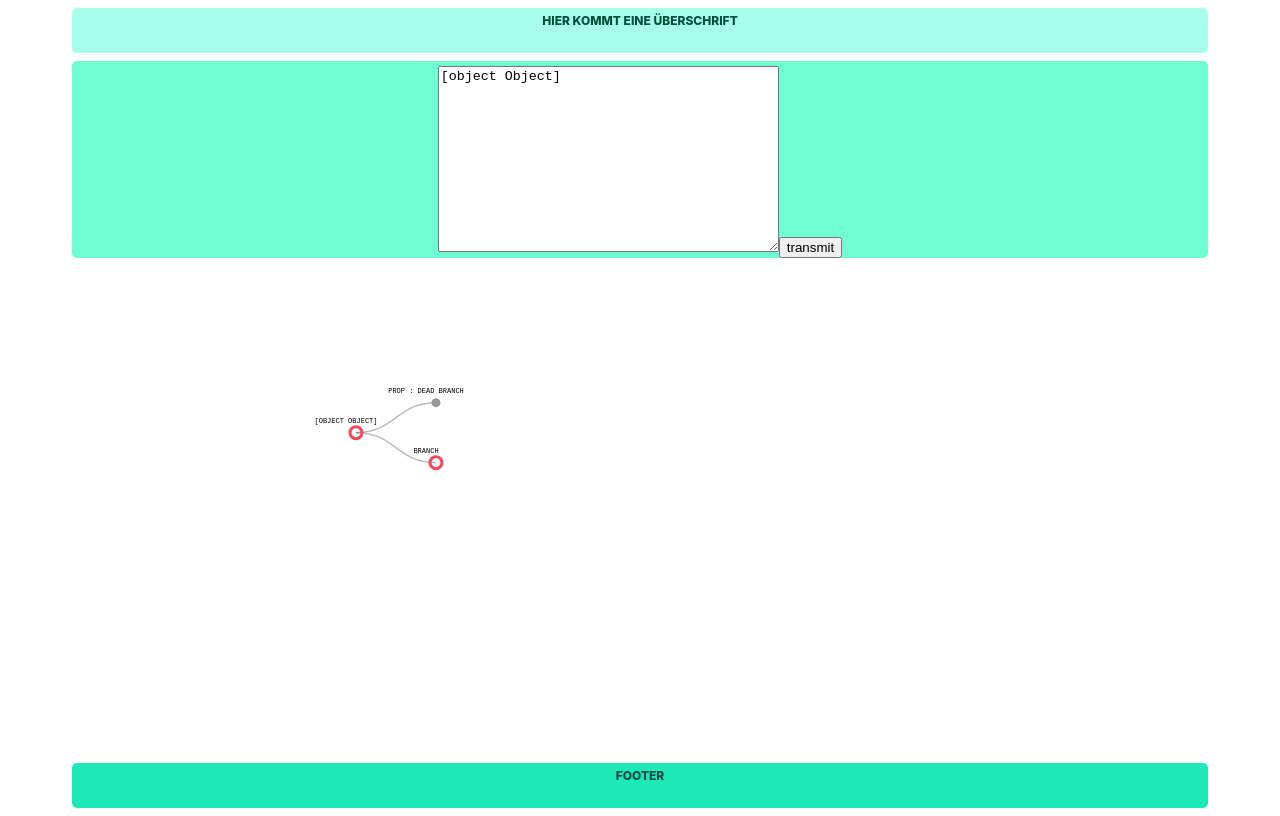
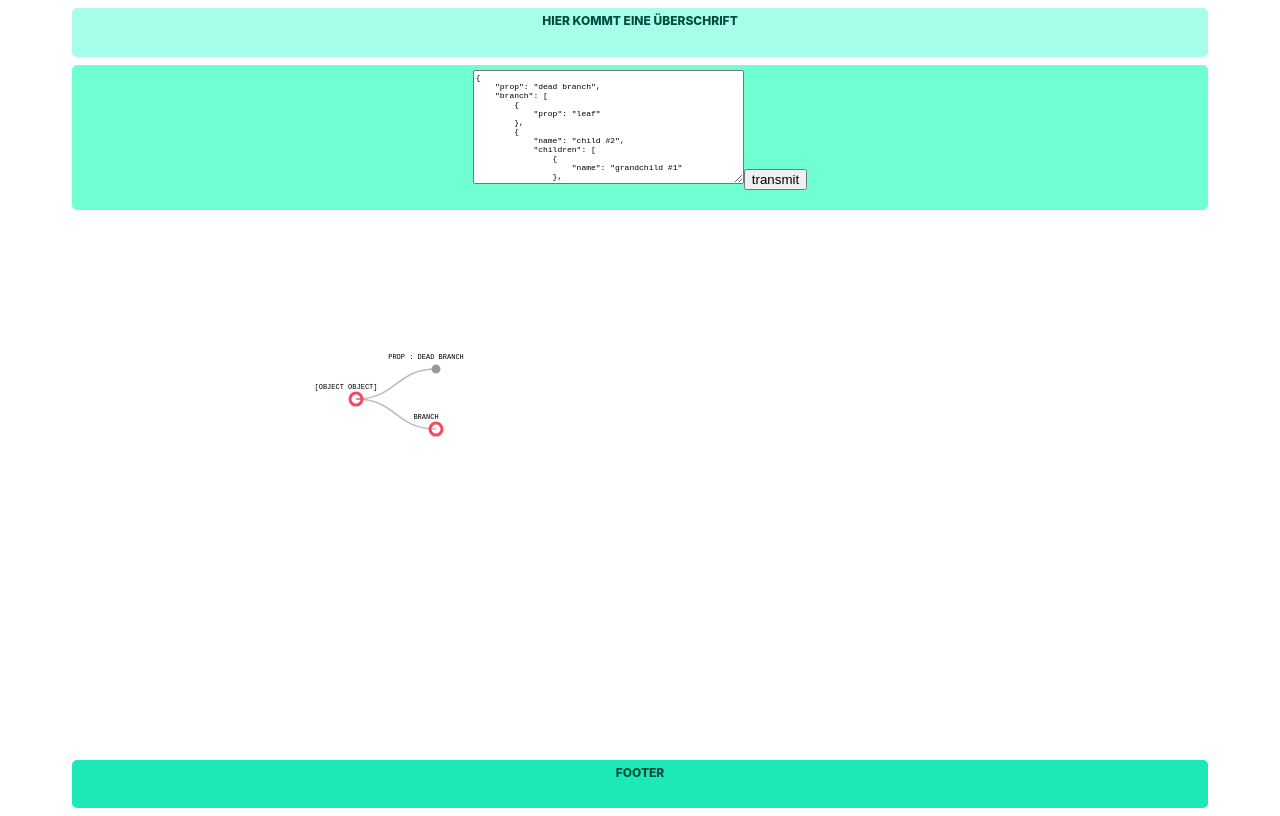
Before and after one commit to Erwin-Feld/visualize-hirarchical-data, a Vue app: page / in a window 1280 px wide. Built offline with nearby package versions, Linux system fonts and the light colour scheme.

Commit message:
changed input field to display object as a string using  undefined, 4 at the end
changed logic of data input variable
on default v model is bind to userinput variable
if transmitting the data the value gets bind to dataTransmit

added try and catch block to catch syntax error for html5 parse

```diff
--- a/src/components/UserInput.vue
+++ b/src/components/UserInput.vue
@@ -1,75 +1,78 @@
 <template>
   <div id="userInput">
-
-
-     <textarea  rows="12" cols="40" v-model="userinput" />
+    <textarea class="dataInput" cols="50" rows="12" v-model="userinput" />
 
     <button type="button" @click="transmitData">transmit</button>
   </div>
-
 </template>
 
 <script>
-
 // import { ref } from "@vue/runtime-core";
 
-
-import {parse} from 'json5'
+import { parse } from "json5";
 
 export default {
-
   // https://stackoverflow.com/a/69194446/14809198
-    emits: ['transmit-data'],
-
-
+  emits: ["transmit-data"],
 
   //  WORKS !!!
   data() {
     return {
-        userinput: {},
-
-    }
+      userinput: JSON.stringify({
+        prop: "dead branch",
+        branch: [
+          { prop: "leaf" },
+          {
+            name: "child #2",
+            children: [
+              { name: "grandchild #1" },
+              { name: "grandchild #2" },
+              { name: "grandchild #3" },
+            ],
+          },
+        ],
+      }, undefined, 4),
+      dataTransmit: "",
+      placeHolder: {},
+    };
   },
 
   methods: {
-    transmitData(event){
-        // let convertedObject = parse(this.userinput)
-        //
+    transmitData(event) {
+
+      try {
+
+        console.log(this.userinput)
+
+         this.dataTransmit = parse(this.userinput);
+
+        // console.log(Array.isArray(this.dataTransmit))
+      this.$emit("transmit-data", this.dataTransmit);
 
       // makes something different ?
-        this.userinput = parse(this.userinput)
-        //
-
-
-//
-        // Experimental
-        // reasign an Object is different
-
-        this.$emit('transmit-data', this.userinput)
-    },
+      } catch(e) {
+        // Add display error on app
+        console.log(e)
 
       }
 
-
+  },
+  }
   // Experimental--start
   //   context ist für custom events !!!
   // setup(context){
 
   //     const userinput = ref({key: "value"})
 
-
   //        function transmitData(event){
-
 
   //         console.log(typeof userinput)
   //     //     https://stackoverflow.com/questions/61452458/ref-vs-reactive-in-vue-3
-//     //    OPEN
+  //     //
   //         // reactive is used with objects
   //         //  input element changes it to string
   //         // complete change no value
   //         //
-
-
 
   //         //  wie kann man variable mit sich selbst ändern ?
   //         // platzhalter muss bleiben
@@ -87,7 +90,6 @@ methods: {
   //         context.$emit('transmit-data', userinput)
   //     }
 
-
   //     return {
   //         userinput,
   //         transmitData
@@ -95,7 +97,13 @@ methods: {
   // }
 
   // Experemental--finish
+};
+</script>
 
+<style scoped>
 
+.dataInput {
+    font-size: 8px;
 }
-</script>
+
+</style>
```
Lines whose indentation alone changed are shown as unchanged.
